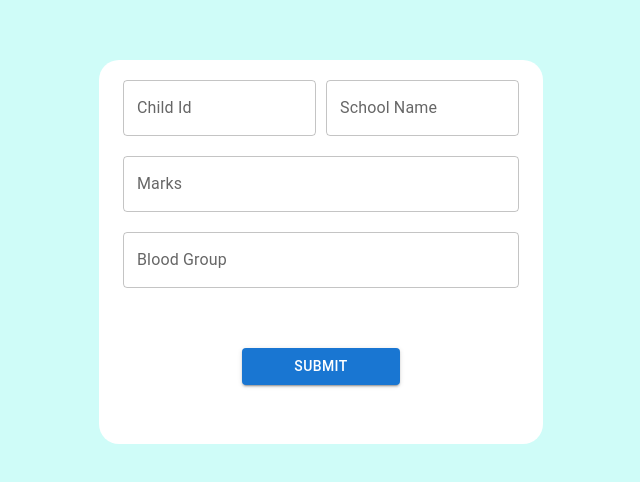
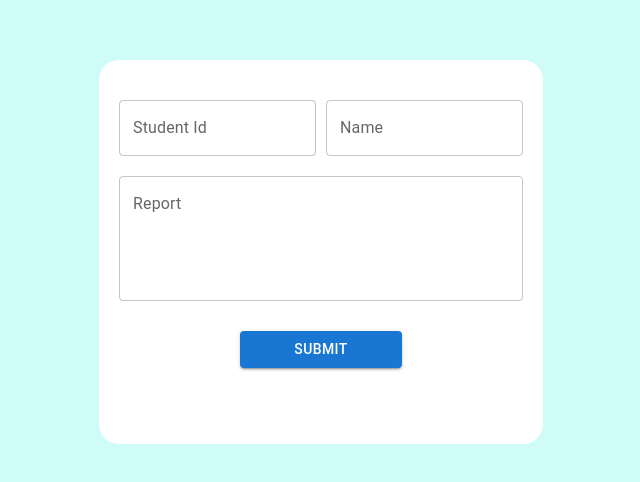
Before and after one commit to cfgbengaluru24/Team-54, a React (Vite) app in the folder client/: page / in a window 1280 px wide. Shown: the part 148-630 px from the top of the page, without its empty margins (319-959 px from the left). Built offline with nearby package versions, Linux system fonts and the light colour scheme.

Commit message:
validated endpoints

```diff
--- a/client/src/Form.jsx
+++ b/client/src/Form.jsx
@@ -1,26 +1,17 @@
-import react from "react";
-import "./App.css";
+import React from "react";
 import axios from "axios";
 import Container from "@mui/material/Container";
 import FormControl from "@mui/material/FormControl";
-import { TextField } from "@mui/material";
+import TextField from "@mui/material/TextField";
 import Button from "@mui/material/Button";
 import { useForm } from "react-hook-form";
-// import { BrowserRouter as Router, Routes, Route } from "react-router-dom";
-
+import "./App.css";
 
 function App() {
-	/*const [data, setData] = react.useState(null);
-
-	react.useEffect(() => {
-		axios.get("/api").then((res) => setData(res.data.message));
-	}, []);
-*/
-
     const { register, handleSubmit } = useForm();
 
-	const onsub = (data) => {
-		axios.post("http://localhost:3001/api", data)
+    const onSubmit = (data) => {
+        axios.post("http://localhost:3000/edu/data", data)
             .then(response => {
                 console.log(response.data);
             })
@@ -33,13 +24,8 @@ function App() {
         const utterance = new SpeechSynthesisUtterance(text);
         window.speechSynthesis.speak(utterance);
     };
+
     return (
-		// <Router>
-		// 	<Routes>
-		// 		<Route exact path="/" element={<Main/>}/>
-		// 		<Route exact path="/about" element={<Login/>}/>
-		// 	</Routes>
-		// </Router>
         <div
             style={{
                 display: "flex",
@@ -56,56 +42,42 @@ function App() {
                     background: "white",
                     height: "24rem",
                     borderRadius: "20px",
+                    padding: "20px"
                 }}
             >
-				<form
-					onSubmit={handleSubmit((data) => {
-						onsub(data);
-					})}
-				>
-					<FormControl>
-						<div
-							style={{
-								display: "flex",
-								flexDirection: "row",
-								justifyContent: "space-evenly",
-							}}
-						>
+                <form onSubmit={handleSubmit(onSubmit)}>
+                    <FormControl fullWidth>
+                        <div style={{ display: "flex", flexDirection: "row", justifyContent: "space-between" }}>
                             <TextField
-								{...register("child-id")}
+                                {...register("studentId")}
                                 style={{ marginTop: "20px", marginRight: "10px" }}
-								id="child-id"
-								name="child-id"
-								label="Child Id"
+                                id="studentId"
+                                name="studentId"
+                                label="Student Id"
                                 variant="outlined"
                             />
                             <TextField
-								{...register("school")}
+                                {...register("name")}
                                 style={{ marginTop: "20px" }}
-								id="school"
-								name="school"
-								label="School Name"
+                                id="name"
+                                name="name"
+                                label="Name"
                                 variant="outlined"
                             />
                         </div>
                         <TextField
-							{...register("marks")}
+                            {...register("report")}
                             style={{ marginTop: "20px" }}
-							id="marks"
-							name="marks"
-							label="Marks"
+                            id="report"
+                            name="report"
+                            label="Report"
                             variant="outlined"
-						/>
-						<TextField
-							{...register("bg")}
-							style={{ marginTop: "20px" }}
-							name="bg"
-							label="Blood Group"
-							variant="outlined"
+                            multiline
+                            rows={4}
                         />
                         <div
                             style={{
-								marginTop: "50px",
+                                marginTop: "20px",
                                 display: "flex",
                                 justifyContent: "center",
                                 alignItems: "center",
```
Also changed, not shown: 2 other files (tests, documents, lock files or other folders). Lines whose indentation alone changed are shown as unchanged.
